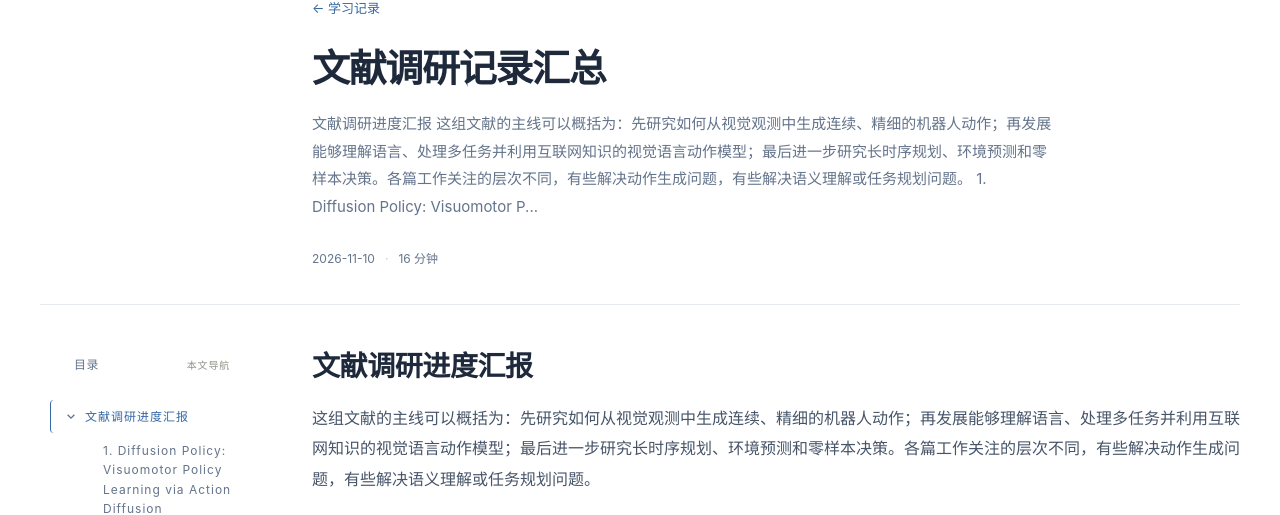
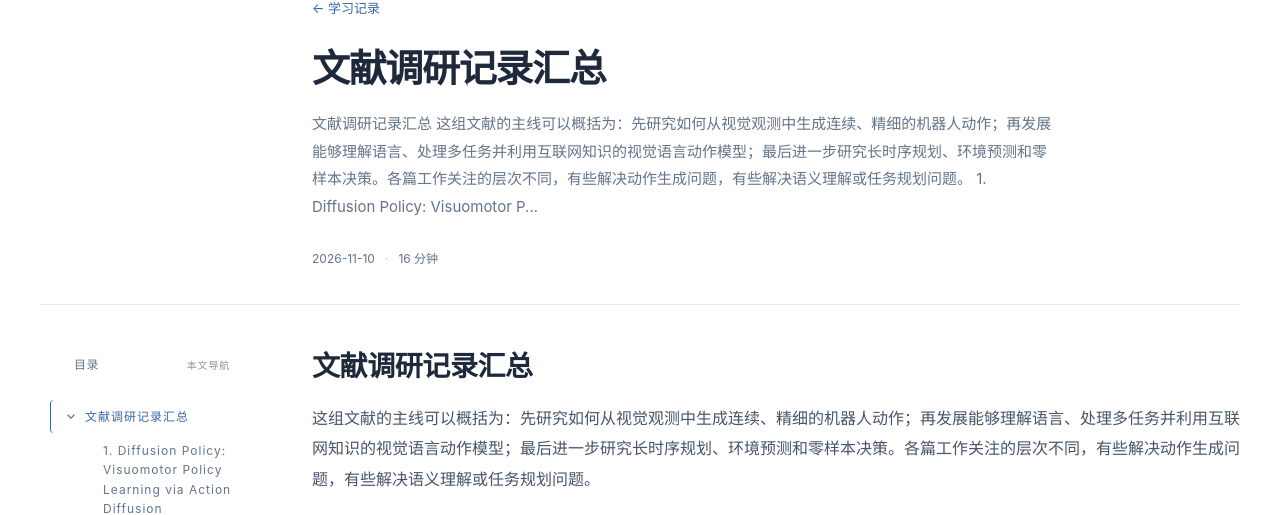
Before and after one commit to Keith-814/Keith-s-EAI-Learning, a Jekyll site: the page built from _posts/blog/2026-11-10-literature-progress.md, in a window 1280 px wide and 900 px high. Shown: the part 130-645 px from the top of the window. Built offline with Jekyll 4.4.1, drawn with Linux system fonts in a browser that asks for light colours.

Commit message:
Update title of literature progress report

```diff
--- a/_posts/blog/2026-11-10-literature-progress.md
+++ b/_posts/blog/2026-11-10-literature-progress.md
@@ -7,7 +7,7 @@ categories: blog
 toc: true
 ---
 
-# 文献调研进度汇报
+# 文献调研记录汇总
 
 这组文献的主线可以概括为：先研究如何从视觉观测中生成连续、精细的机器人动作；再发展能够理解语言、处理多任务并利用互联网知识的视觉语言动作模型；最后进一步研究长时序规划、环境预测和零样本决策。各篇工作关注的层次不同，有些解决动作生成问题，有些解决语义理解或任务规划问题。
 
```
